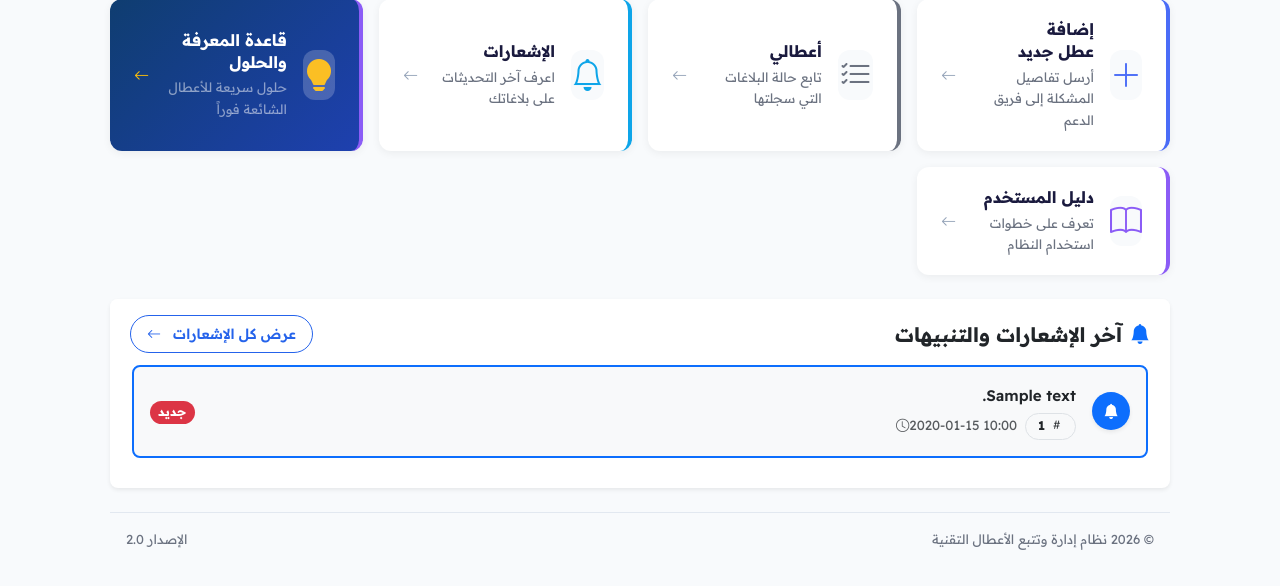
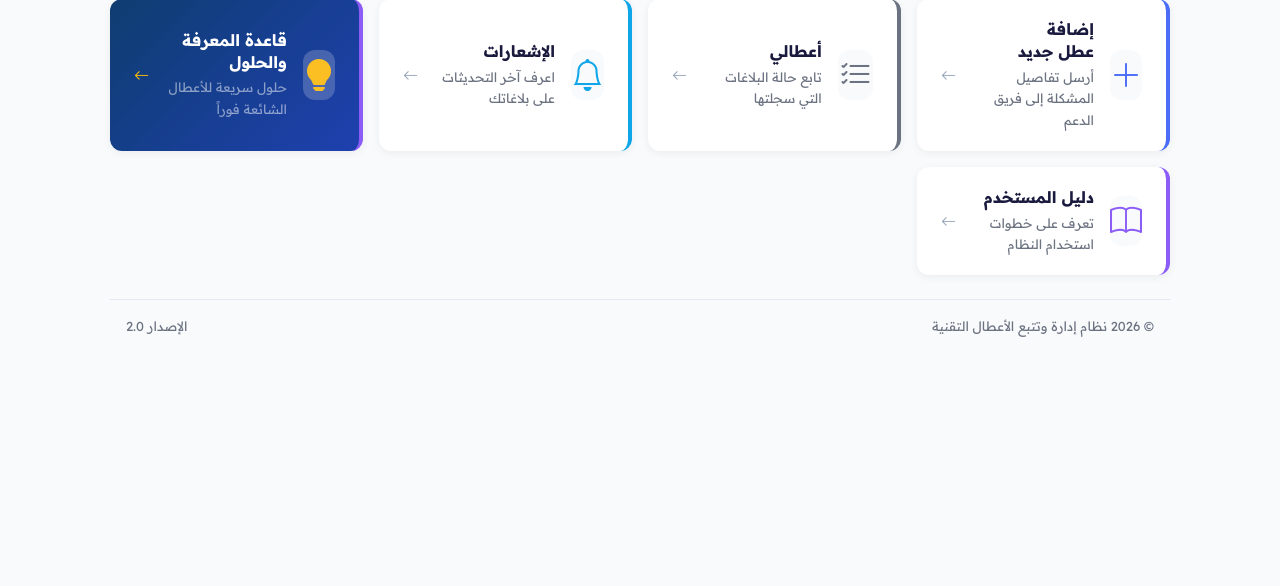
Before and after one commit to aldwahabdalbaqy401-sketch/it_fault_system, a Flask app: template templates/user_dashboard.html in a window 1280 px wide. Shown: the part 622-1208 px from the top of the page. After the commit the page ends 959 px from the top, so only its background shows below. Run offline with Flask 3, Linux system fonts and the light colour scheme; the template is opened without the code that fills it: most values are stand-ins (such as "Sample title", 1, 10 or a date in 2020); some libraries are stand-ins or nearby versions.

Commit message:
Remove recent notifications card from user dashboard

```diff
--- a/templates/user_dashboard.html
+++ b/templates/user_dashboard.html
@@ -111,66 +111,6 @@
             </div>
             <i class="bi bi-arrow-left action-arrow"></i>
         </a>
-    </div>
-
-    <!-- Recent Notifications Section for User Dashboard -->
-    <div class="card shadow-sm border-0 mb-4 rounded-3 overflow-hidden" style="background: var(--surface);">
-        <div class="card-header bg-white border-bottom-0 pt-3 pb-2 d-flex flex-wrap justify-content-between align-items-center gap-2">
-            <h5 class="fw-bold mb-0 text-dark d-flex align-items-center">
-                <i class="bi bi-bell-fill text-primary me-2 fs-5"></i>
-                <span>{{ 'Recent Notifications' if is_english else 'آخر الإشعارات والتنبيهات' }}</span>
-                {% if recent_notifications %}
-                    {% set unread_count = recent_notifications | selectattr('is_read', 'equalto', 0) | list | length %}
-                    {% if unread_count > 0 %}
-                        <span class="badge bg-danger rounded-pill ms-2">{{ unread_count }} جديد</span>
-                    {% endif %}
-                {% endif %}
-            </h5>
-            <div class="d-flex align-items-center gap-2">
-                <a href="{{ url_for('notifications') }}" class="btn btn-sm btn-outline-primary rounded-pill px-3">
-                    {{ 'View all notifications' if is_english else 'عرض كل الإشعارات' }} <i class="bi bi-arrow-left ms-1"></i>
-                </a>
-            </div>
-        </div>
-        <div class="card-body pt-1">
-            {% if recent_notifications %}
-                <div class="list-group list-group-flush">
-                    {% for notif in recent_notifications %}
-                    <a href="{{ url_for('fault_details', id=notif.fault_id) if notif.fault_id else url_for('notifications') }}"
-                       class="list-group-item list-group-item-action d-flex justify-content-between align-items-center px-3 py-3 rounded-3 mb-2 border {% if not notif.is_read %}bg-light border-primary border-2{% else %}border-light-subtle{% endif %}">
-                        <div class="d-flex align-items-center gap-3">
-                            <div class="rounded-circle {% if not notif.is_read %}bg-primary text-white shadow-sm{% else %}bg-light text-muted border{% endif %}" style="width: 38px; height: 38px; min-width: 38px; display: flex; align-items: center; justify-content: center;">
-                                <i class="bi {% if not notif.is_read %}bi-bell-fill{% else %}bi-bell{% endif %}"></i>
-                            </div>
-                            <div>
-                                <div class="fw-semibold {% if not notif.is_read %}text-dark{% else %}text-muted{% endif %}">
-                                    {{ notif.message }}
-                                </div>
-                                <div class="small text-muted mt-1 d-flex align-items-center gap-2">
-                                    {% if notif.fault_id %}
-                                        <span class="badge bg-light text-dark border"><i class="bi bi-hash"></i>{{ notif.fault_id }}</span>
-                                    {% endif %}
-                                    <span dir="ltr"><i class="bi bi-clock me-1"></i>{{ notif.created_at.strftime('%Y-%m-%d %H:%M') if notif.created_at else '' }}</span>
-                                </div>
-                            </div>
-                        </div>
-                        <div>
-                            {% if not notif.is_read %}
-                                <span class="badge bg-danger rounded-pill px-2 py-1">جديد</span>
-                            {% else %}
-                                <i class="bi bi-chevron-left text-muted"></i>
-                            {% endif %}
-                        </div>
-                    </a>
-                    {% endfor %}
-                </div>
-            {% else %}
-                <div class="text-center py-4 text-muted">
-                    <i class="bi bi-bell-slash fs-2 d-block mb-2 text-secondary opacity-50"></i>
-                    <p class="mb-0">لا توجد إشعارات جديدة حالياً.</p>
-                </div>
-            {% endif %}
-        </div>
     </div>
 
     <!-- ===== دليل المستخدم ===== -->
```
